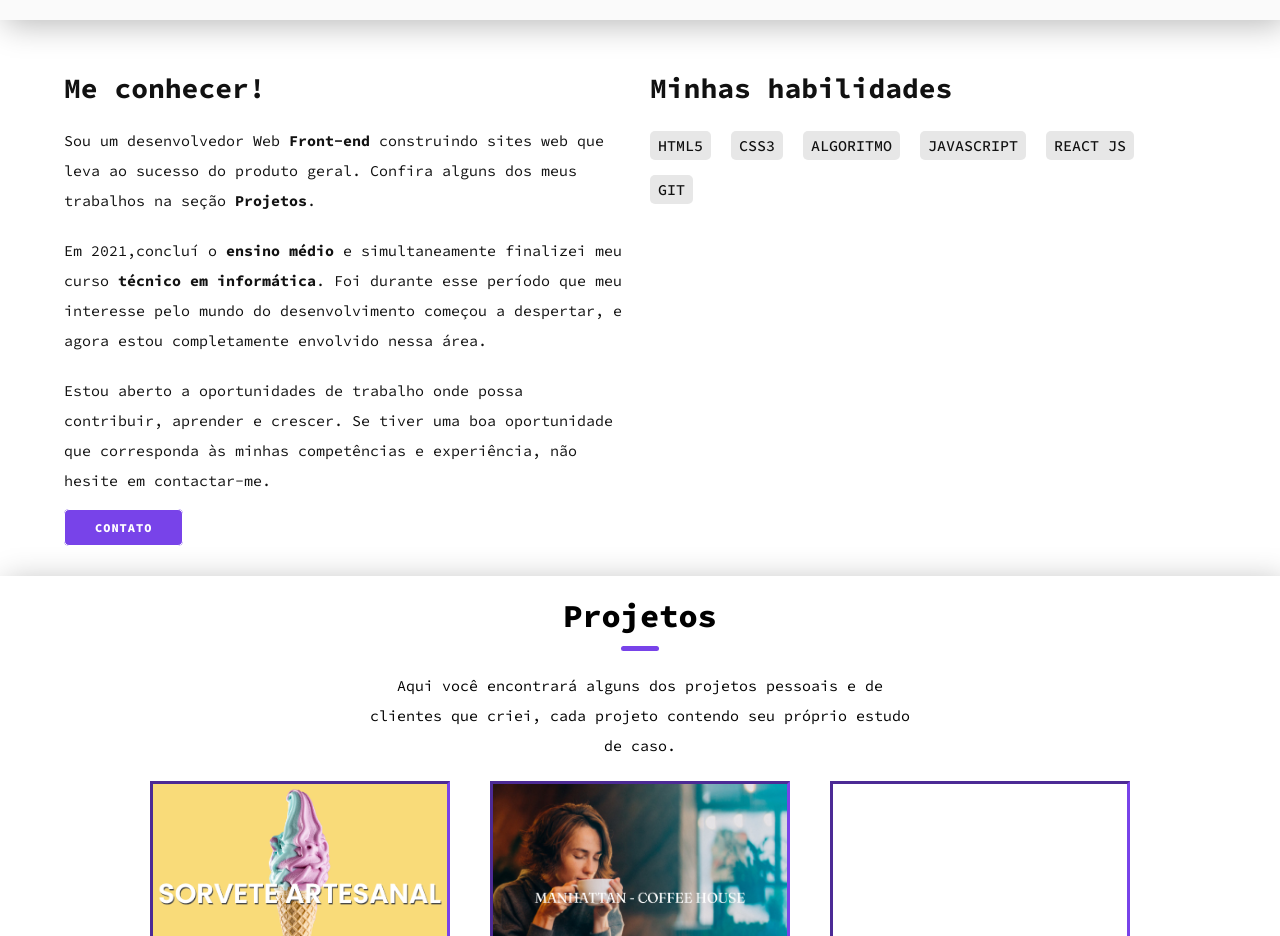
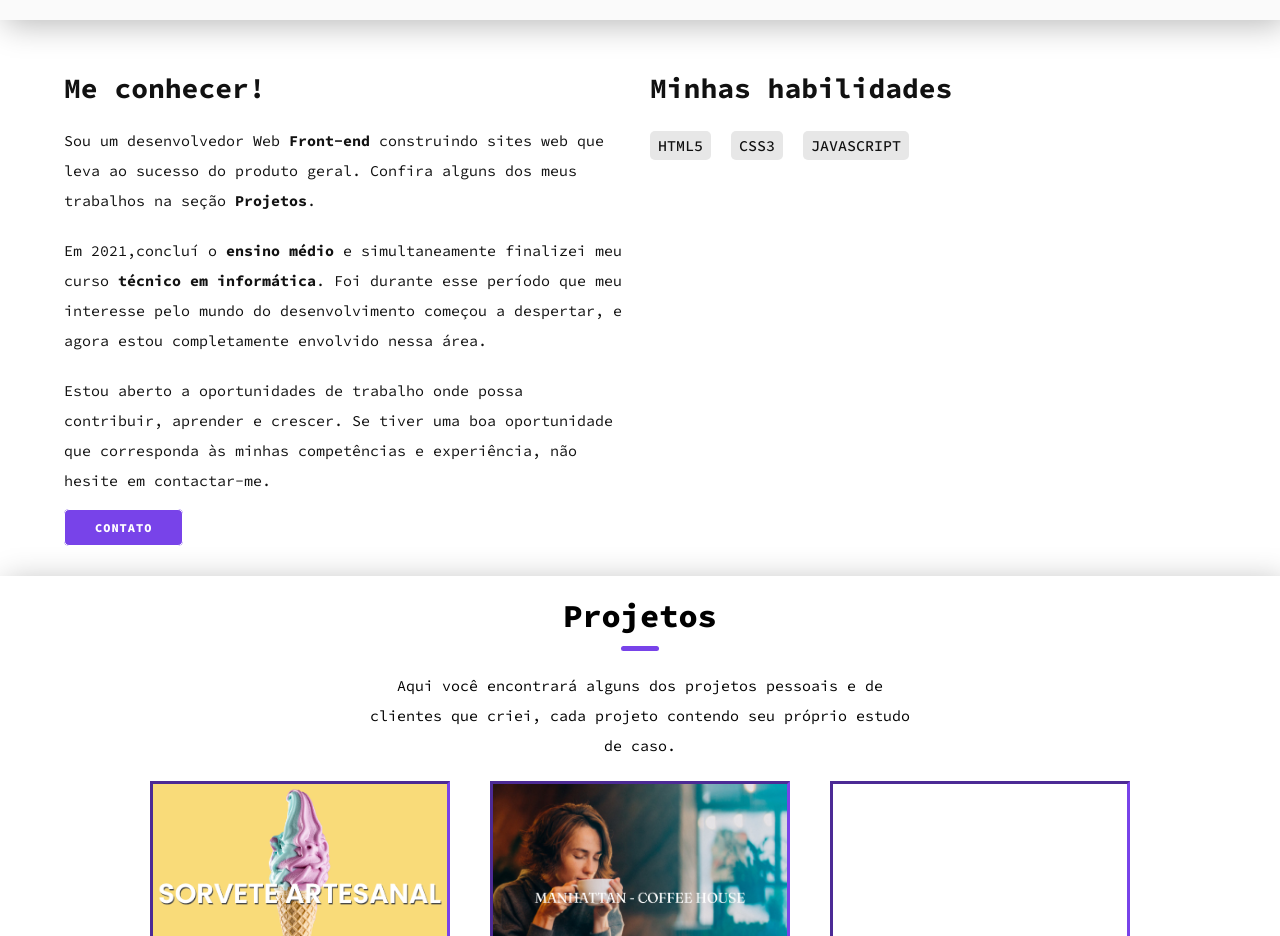
Before and after one commit to DavidMarinho2203/Portofolio, a React (Create React App) app: page / in a window 1280 px wide. Shown: the part 1100-2036 px from the top of the page. Built offline with nearby package versions, Linux system fonts and the light colour scheme.

Commit message:
Atualizando

```diff
--- a/src/components/Main/Section3/index.js
+++ b/src/components/Main/Section3/index.js
@@ -17,10 +17,7 @@ export default function Section3() {
                     <ul type='none'>
                         <li><a className='html' href='#'>Html5</a></li>
                         <li><a className='css'href='#'>CSS3</a></li>
-                        <li><a className='algoritmo'href='#'>Algoritmo</a></li>
                         <li><a className='JavaScript'href='#'>JavaScript</a></li>
-                        <li><a className='ReactJS'href='#'>React JS</a></li>
-                        <li><a className='Git'href='#'>Git</a></li>
                     </ul>
                 </div>
             </div>
```
